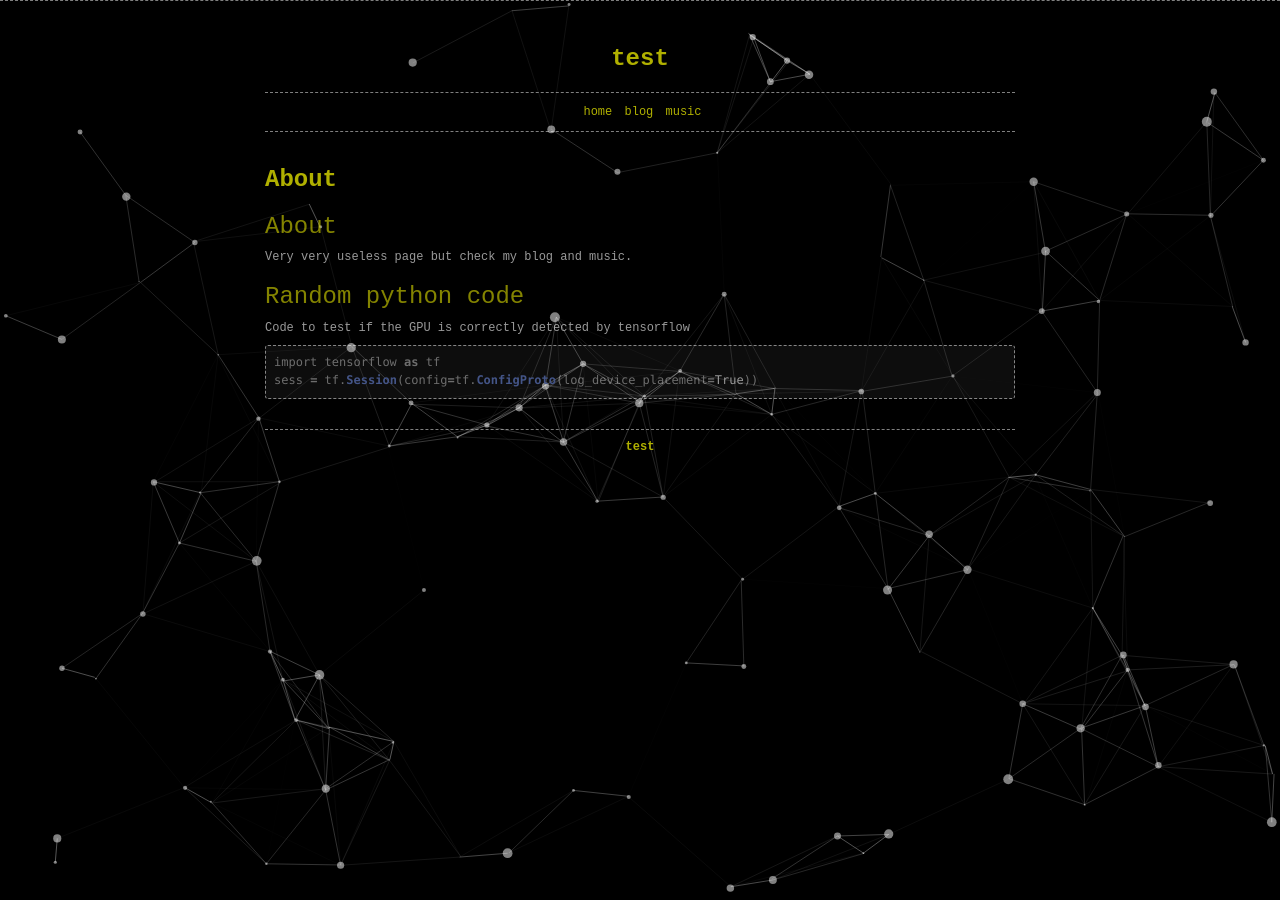
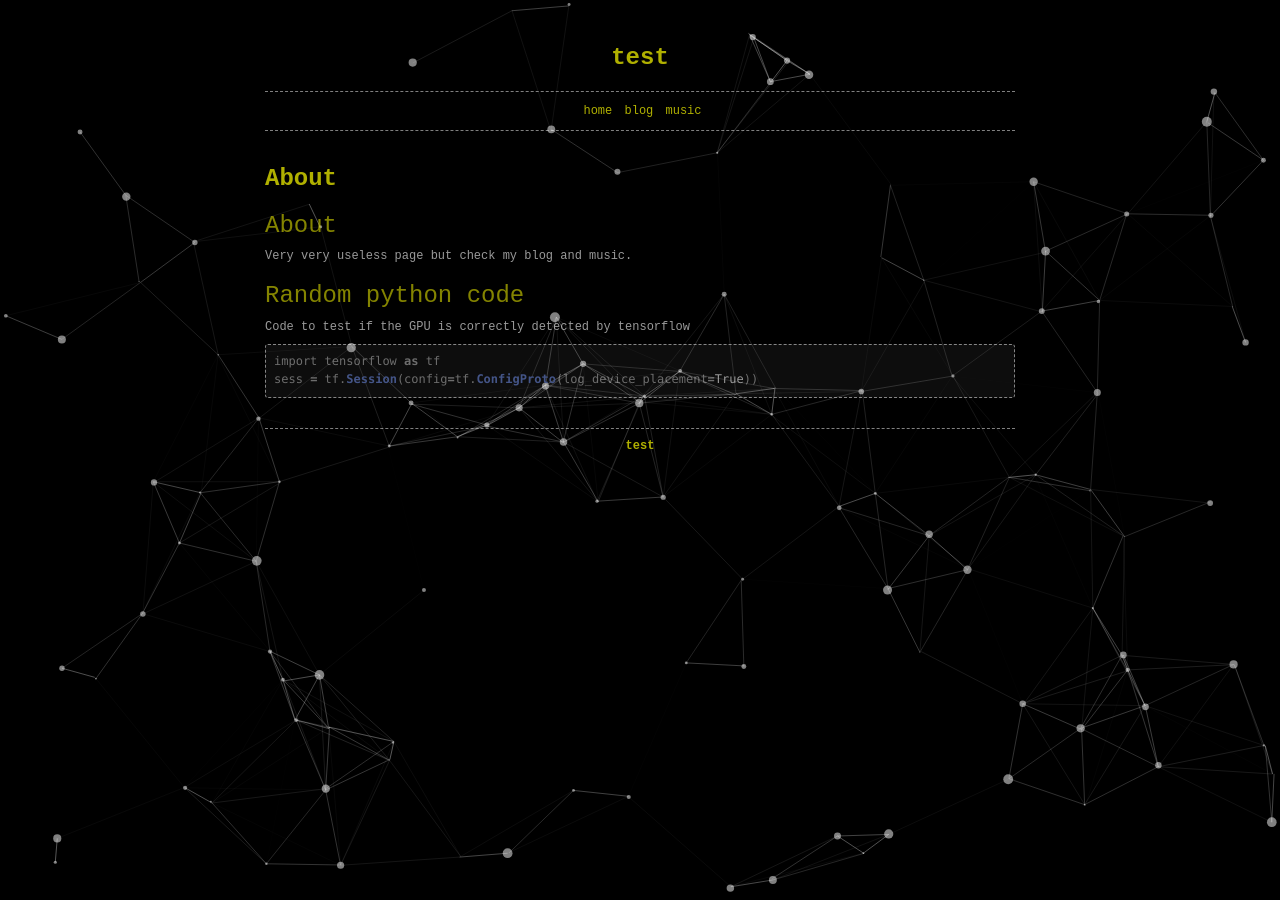
Before and after one commit to donaldssh/donaldssh.github.io, a Jekyll site: the page built from index.md, in a window 1280 px wide. Built offline with Jekyll 4.4.1, drawn with Linux system fonts in a browser that asks for light colours; our own code applies the rules of GitHub Pages for plain Markdown files.

Commit message:
Update css

```diff
--- a/_config.yml
+++ b/_config.yml
@@ -1,5 +1,5 @@
 # Site settings
-title: "donaldss"
+title: "t2"
 bye_message: "test"
 baseurl: "/t2"
 url: "https://donaldss.github.io"
--- a/_includes/head.html
+++ b/_includes/head.html
@@ -9,6 +9,6 @@
     <link rel="stylesheet" href="{{ site.baseurl }}/css/bootstrap-3.3.6/css/bootstrap.min.css">
     <link rel="stylesheet" href="{{ site.baseurl }}/css/main.css">
 
-    <link rel="shortcut icon" href="{{ site.baseurl }}/images/favicon.jpg">
+    <link rel="shortcut icon" href="{{ site.baseurl }}/images/icon.png">
 
 </head>
--- a/css/main.css
+++ b/css/main.css
@@ -1,5 +1,4 @@
 body {
-    border-top: 1px dashed rgba(255,255,255,0.5);
     background-color: #000000;
     margin: 0 auto;
     padding: 0;
```
Also changed, not shown: images/icon.png (added).
